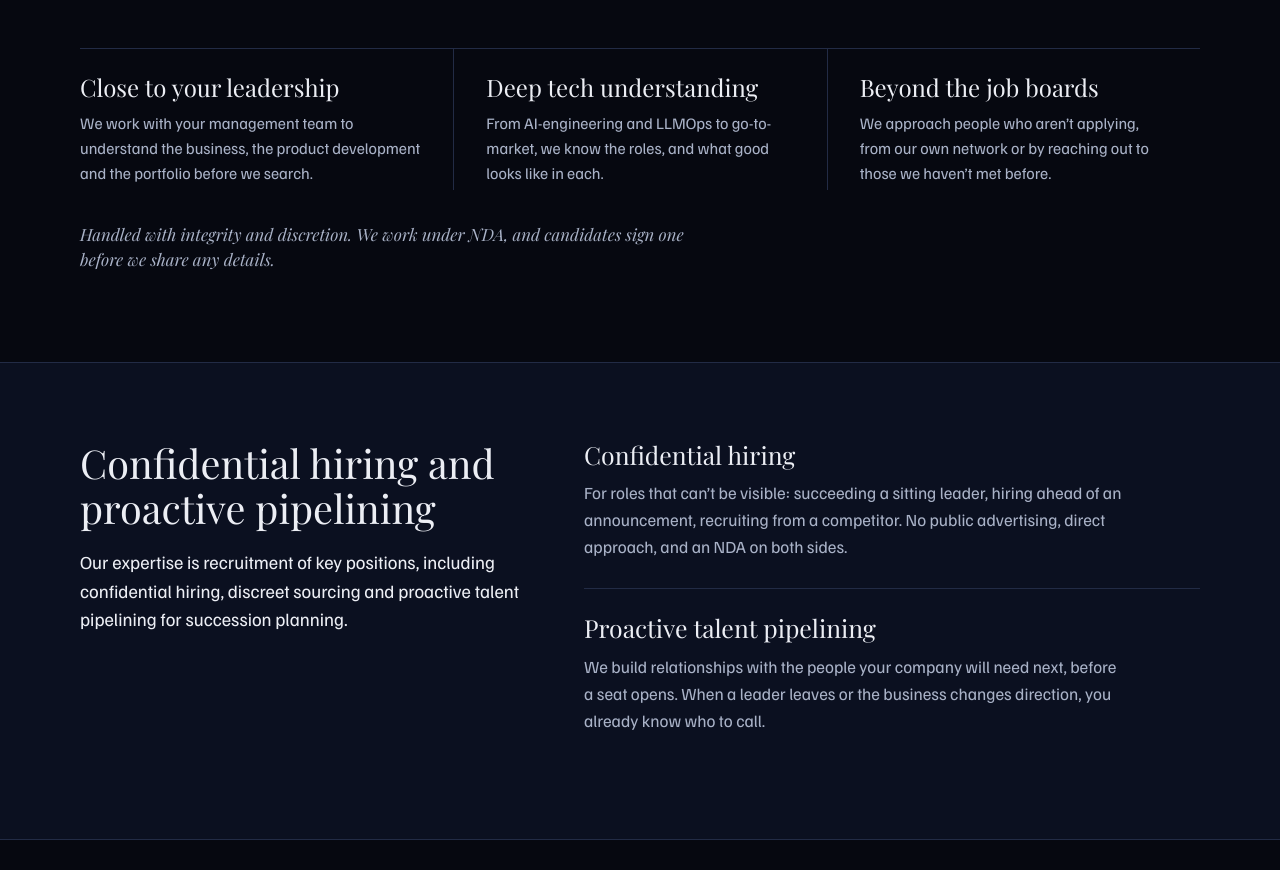
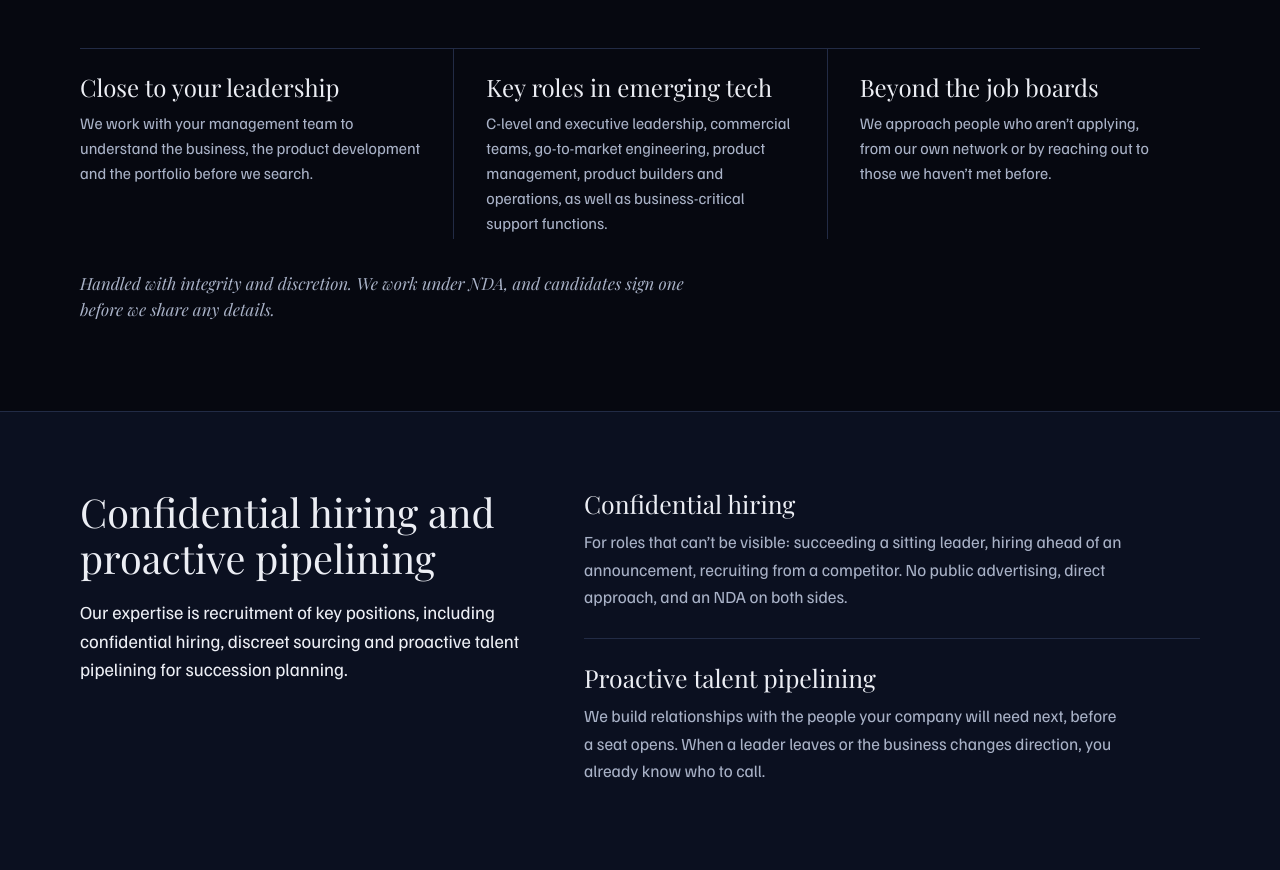
Before and after one commit to tobiasschott-del/techopia.se, a plain HTML site: page index.html in a window 1280 px wide. Shown: the part 857-1727 px from the top of the page. Drawn offline with Linux system fonts and the light colour scheme.

Commit message:
Clarify key roles in emerging tech
Co-Authored-By: Claude Sonnet 5.5 <noreply@anthropic.com>
Claude-Session: https://claude.ai/code/session_01Liaj33o6UU1AADP2ruUrwt

```diff
--- a/index.html
+++ b/index.html
@@ -58,8 +58,8 @@
           <p>We work with your management team to understand the business, the product development and the portfolio before we search.</p>
         </li>
         <li>
-          <h3>Deep tech understanding</h3>
-          <p>From AI-engineering and LLMOps to go-to-market, we know the roles, and what good looks like in each.</p>
+          <h3>Key roles in emerging tech</h3>
+          <p>C-level and executive leadership, commercial teams, go-to-market engineering, product management, product builders and operations, as well as business-critical support functions.</p>
         </li>
         <li>
           <h3>Beyond the job boards</h3>
```
